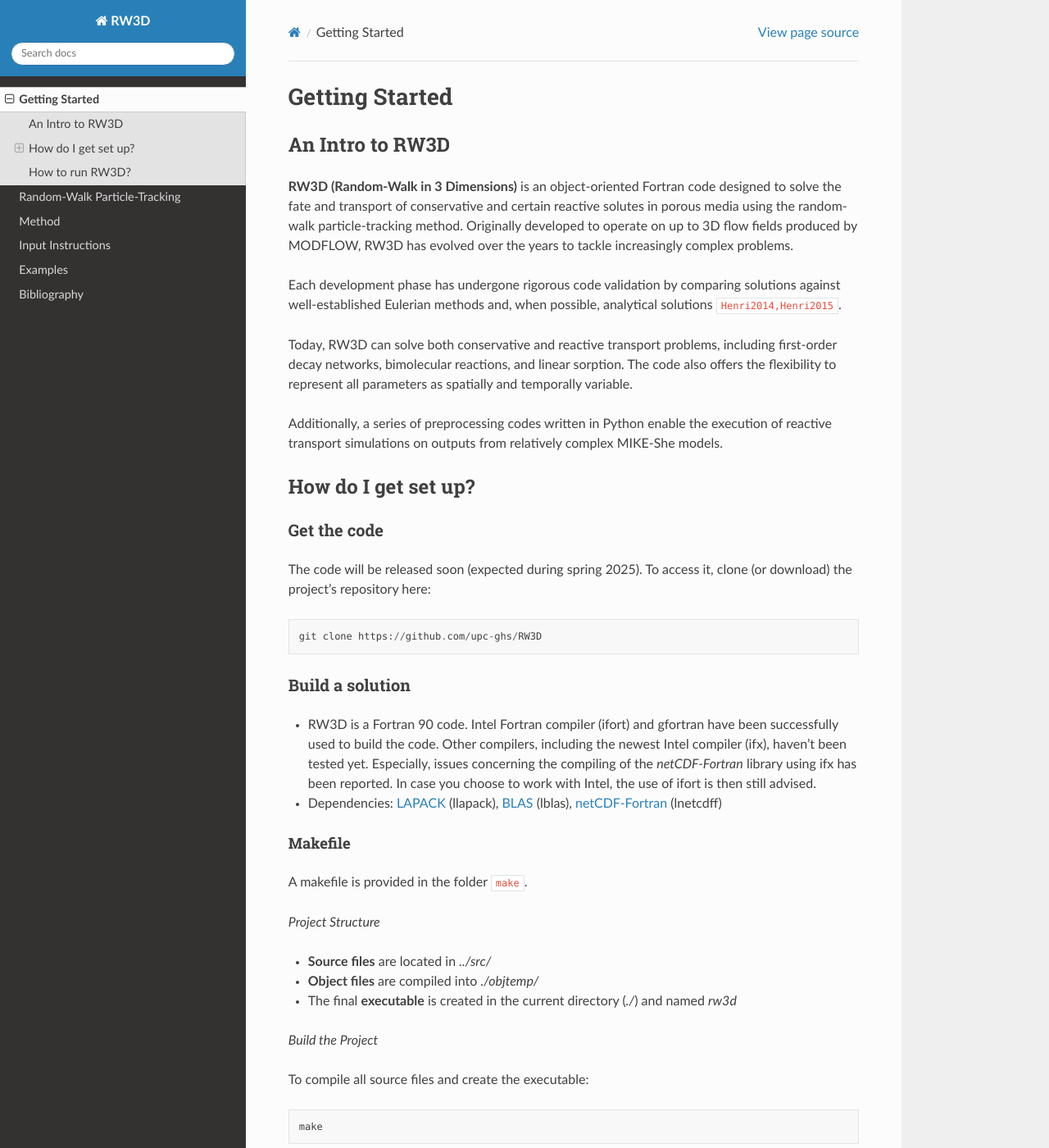
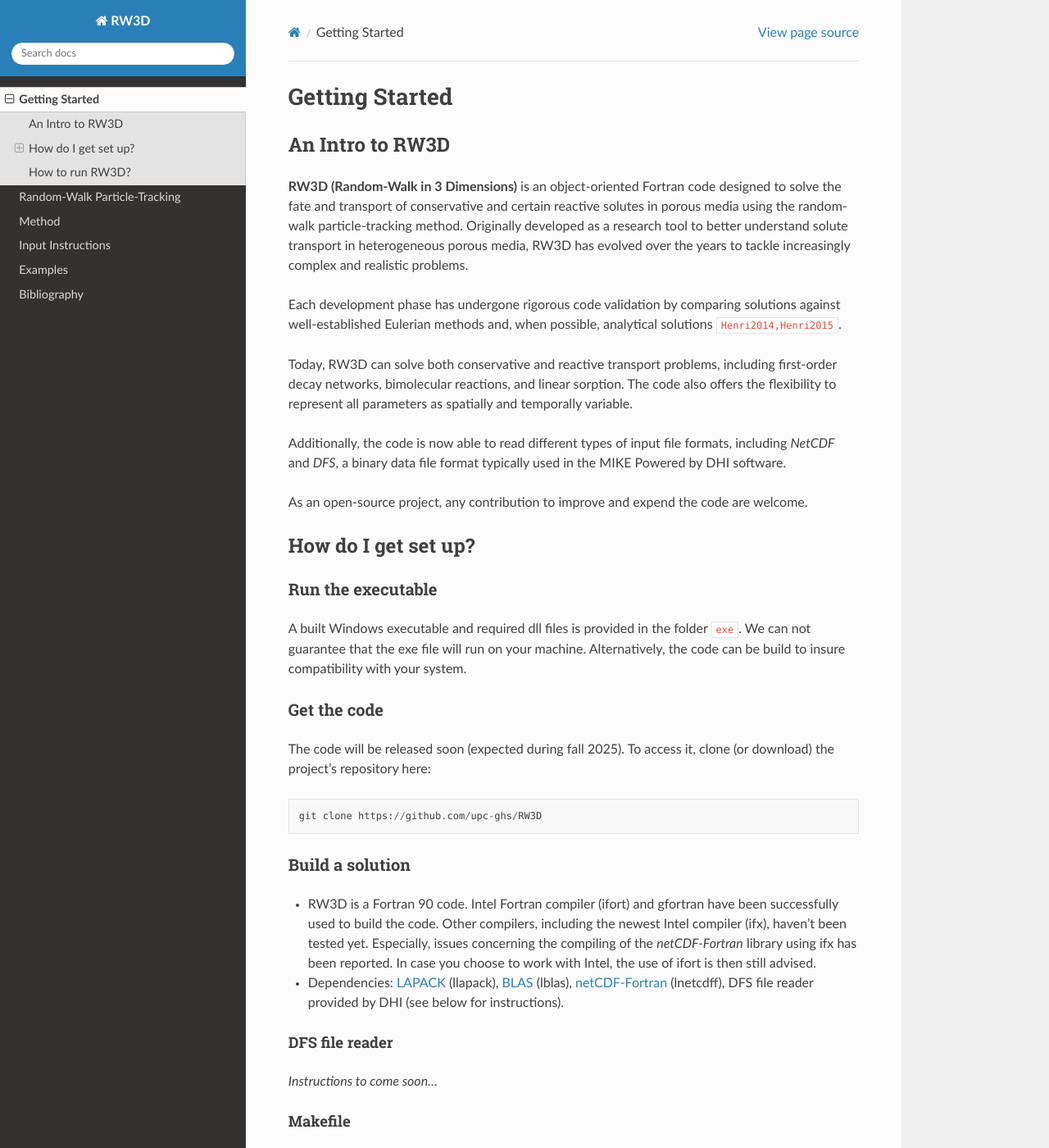
Before and after one commit to chrishenri/rw3d_manual, a Sphinx documentation site: the page built from docs/source/intro.rst, in a window 1280 px wide and 1400 px high. Shown: the whole window at 82% size. Built offline with Sphinx 7.4.7 and the Read the Docs theme 3.1.0, drawn with Linux system fonts in a browser that asks for light colours; cross-references to code outside the pages are shown as plain code; some of the changed text lies outside the part shown.

Commit message:
edit intro

```diff
--- a/docs/source/inputs.rst
+++ b/docs/source/inputs.rst
@@ -1308,9 +1308,9 @@
       In ``connection_string``, the well names must correspond to the ``wellID`` specified in :ref:`_Extraction well`.
 
 
-.. _Ouputs:
+.. _Outputs:
 
-Ouputs
+Outputs
 ~~~~~~~~~~
 
 .. table::
--- a/docs/source/intro.rst
+++ b/docs/source/intro.rst
@@ -7,23 +7,32 @@
 ------------
 
 **RW3D (Random-Walk in 3 Dimensions)** is an object-oriented Fortran code designed to solve the fate and transport of conservative and certain reactive solutes in porous media using the random-walk particle-tracking method.
-Originally developed to operate on up to 3D flow fields produced by MODFLOW, RW3D has evolved over the years to tackle increasingly complex problems.
+Originally developed as a research tool to better understand solute transport in heterogeneous porous media, RW3D has evolved over the years to tackle increasingly complex and realistic problems.
 
 Each development phase has undergone rigorous code validation by comparing solutions against well-established Eulerian methods and, when possible, analytical solutions :cite:p:`Henri2014,Henri2015`.
 
 Today, RW3D can solve both conservative and reactive transport problems, including first-order decay networks, bimolecular reactions, and linear sorption.
 The code also offers the flexibility to represent all parameters as spatially and temporally variable.
 
-Additionally, a series of preprocessing codes written in Python enable the execution of reactive transport simulations on outputs from relatively complex MIKE-She models.
+Additionally, the code is now able to read different types of input file formats, including *NetCDF* and *DFS*, a binary data file format typically used in the MIKE Powered by DHI software.
+
+As an open-source project, any contribution to improve and expend the code are welcome.
 
 
 How do I get set up?
 ----------------
 
+Run the executable
+~~~~~~~~~~
+
+A built Windows executable and required dll files is provided in the folder ``exe``.
+We can not guarantee that the exe file will run on your machine. Alternatively, the code can be build to insure compatibility with your system.
+
+
 Get the code
 ~~~~~~~~~~
 
-The code will be released soon (expected during spring 2025). To access it, clone (or download) the project's repository here:
+The code will be released soon (expected during fall 2025). To access it, clone (or download) the project's repository here:
 
 .. code-block::
 
@@ -34,7 +43,14 @@
 ~~~~~~~~~~
 
 - RW3D is a Fortran 90 code. Intel Fortran compiler (ifort) and gfortran have been successfully used to build the code. Other compilers, including the newest Intel compiler (ifx), haven't been tested yet. Especially, issues concerning the compiling of the `netCDF-Fortran` library using ifx has been reported. In case you choose to work with Intel, the use of ifort is then still advised.
-- Dependencies: `LAPACK <https://www.netlib.org/lapack/>`_ (llapack), `BLAS <https://www.netlib.org/blas/>`_ (lblas), `netCDF-Fortran <https://docs.unidata.ucar.edu/netcdf-fortran/current/>`_ (lnetcdff)
+- Dependencies: `LAPACK <https://www.netlib.org/lapack/>`_ (llapack), `BLAS <https://www.netlib.org/blas/>`_ (lblas), `netCDF-Fortran <https://docs.unidata.ucar.edu/netcdf-fortran/current/>`_ (lnetcdff), DFS file reader provided by DHI (see below for instructions).
+
+
+DFS file reader
+""""""""""
+
+*Instructions to come soon...*
+
 
 Makefile
 """"""""""
@@ -69,7 +85,7 @@
     *Using MinGW via MSYS2*
 
     To build the project using the provided Makefile on Windows, we recommend using **MinGW** along with the **MSYS2** shell.
-    From our experience, this handles required dependencies in the most straighforward and stable manner.
+    From our experience, this handles required dependencies (especially the NetCDF librairy) in the most straighforward and stable manner.
     This `link <https://code.visualstudio.com/docs/cpp/config-mingw>`_ provides useful information to install MinGW and configure Viusal Studio Code.
     Here, we summarize the installation process:
 
@@ -102,7 +118,7 @@
 Visual Studio
 """"""""""
 
-The code was mostly developed on Windows, using Visual Studio. The IDE has the benefit of streamlining the software development process by offering intelligent code completion, some debugging tools, and an integration with version control systems like Git.
+The code was (and still is )mostly developed on Windows, using Visual Studio. The IDE has the benefit of streamlining the software development process by offering intelligent code completion, some debugging tools, and an integration with version control systems like Git.
 From our experience, one of the main challenge in using Visual Studio is the linking with the netcdf-Fortran library that needs to be previously built.
 If you are a relatively new Windows developers, here are some brief instructions (as of 15/01/2025) to build a solution using Visual Studio IDE and Intel Fortran:
 
```
